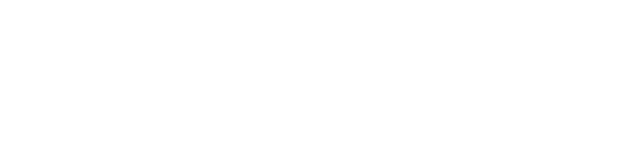
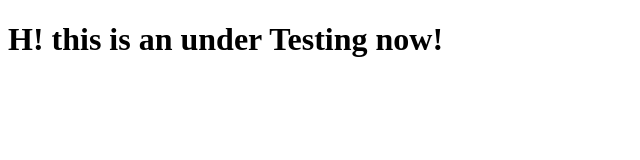
Before and after one commit to dkkarla9/QuickCash-surveys-, a plain HTML site: page QuickCash Survs/index.html in a window 1280 px wide. Shown: the whole page, without its empty margins (0-640 px from the left). Drawn offline with Linux system fonts and the light colour scheme.

Commit message:
Update index.html

```diff
--- a/QuickCash Survs/index.html
+++ b/QuickCash Survs/index.html
@@ -6,6 +6,6 @@
     <title>Document</title>
 </head>
 <body>
-
+<h1>H! this is an under Testing now!</h1>
 </body>
 </html>
```
